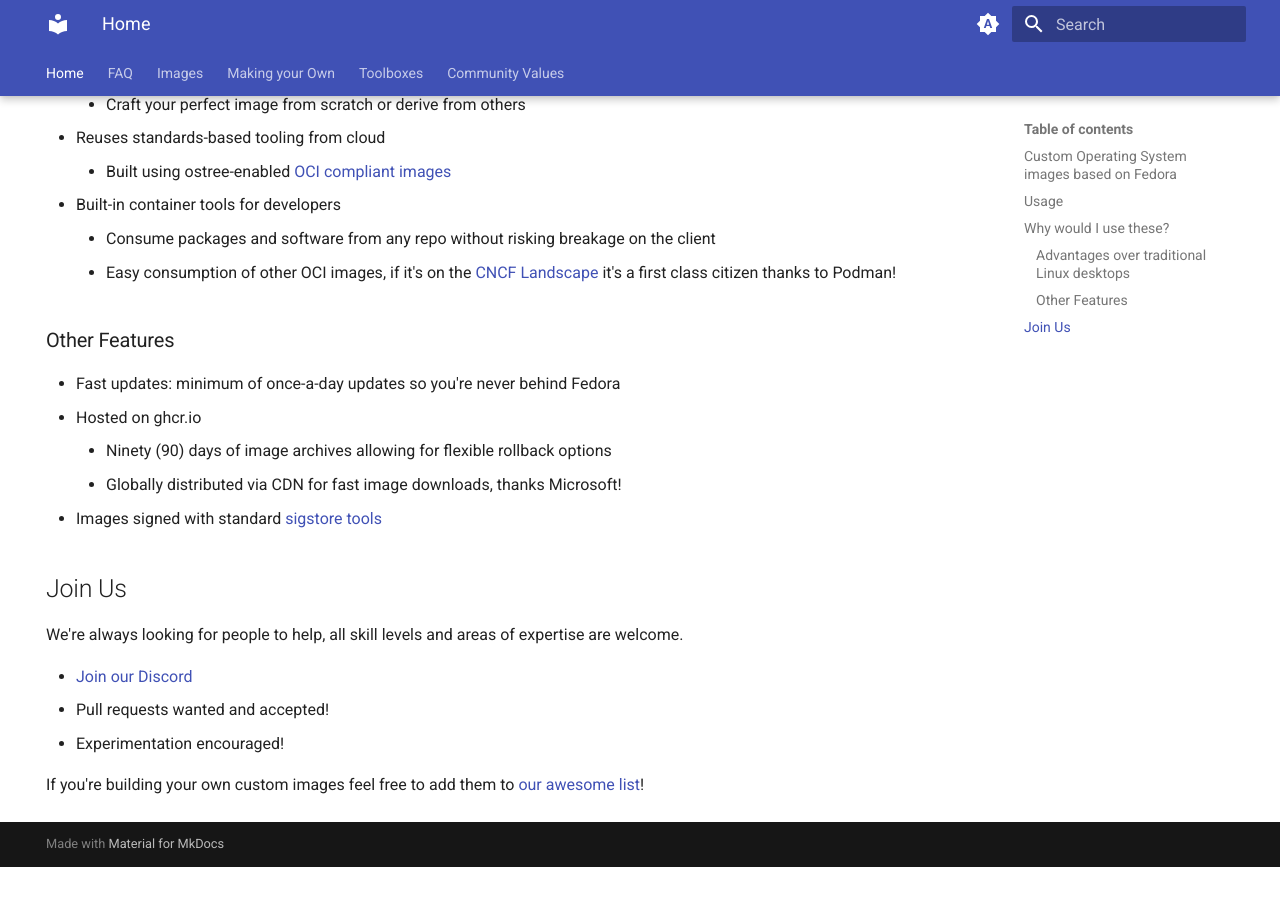
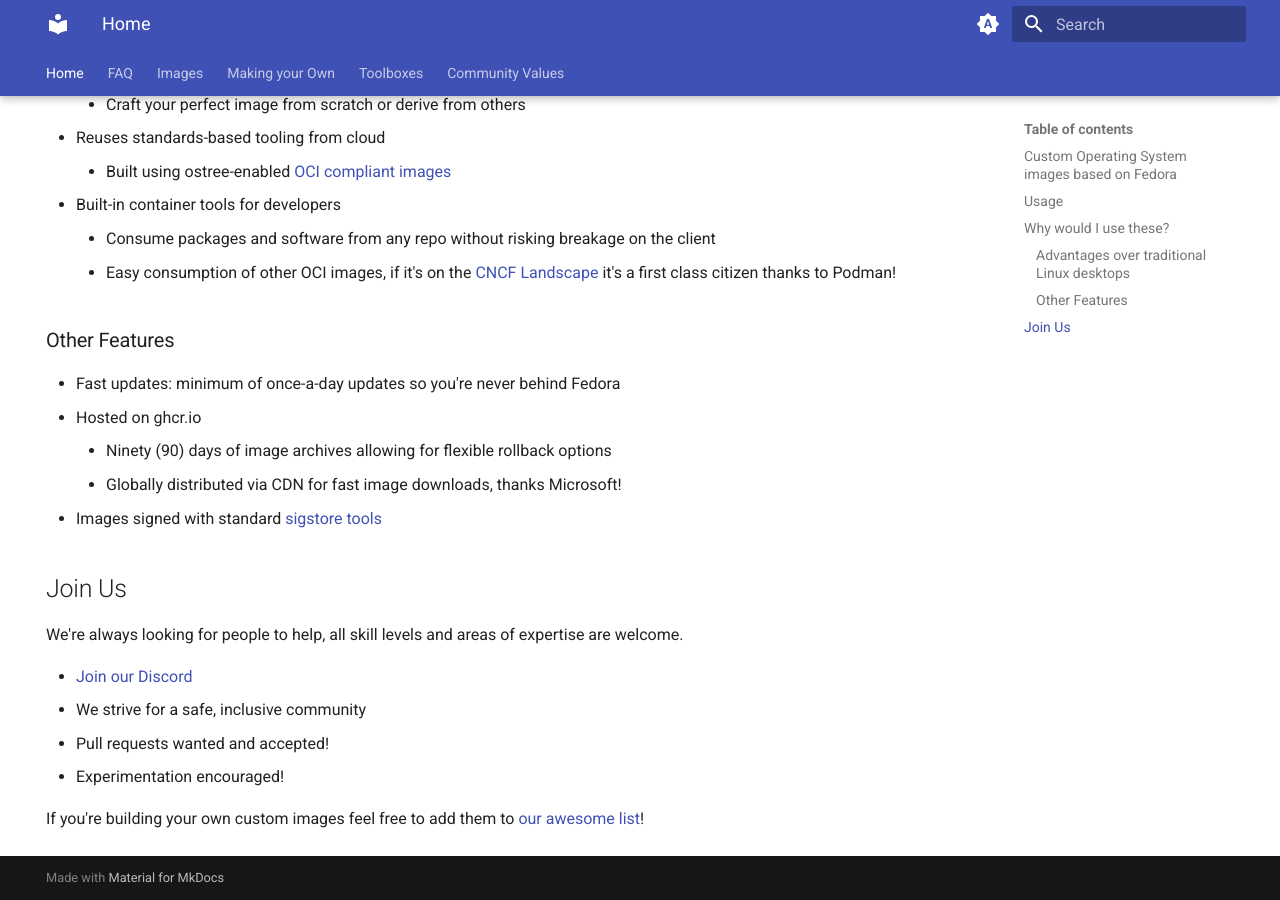
Before and after one commit to ublue-os/website, an MkDocs documentation site: the page built from docs/index.md, in a window 1280 px wide and 900 px high, scrolled down 1297 px. Built offline with MkDocs 1.6.1 and Material for MkDocs 9.7.7, drawn with Linux system fonts in a browser that asks for light colours; before the commit the page ends 2164 px from its top, so only the background shows below that.

Commit message:
feat: add community description

```diff
--- a/docs/index.md
+++ b/docs/index.md
@@ -60,6 +60,7 @@ These images reflect a more [cloud-native](https://www.youtube.com/watch?v=vZ1LR
 We're always looking for people to help, all skill levels and areas of expertise are welcome.
 
 - [Join our Discord](https://discord.gg/WEu6BdFEtp)
+  - We strive for a safe, inclusive community
 - Pull requests wanted and accepted!
 - Experimentation encouraged!
 
```
